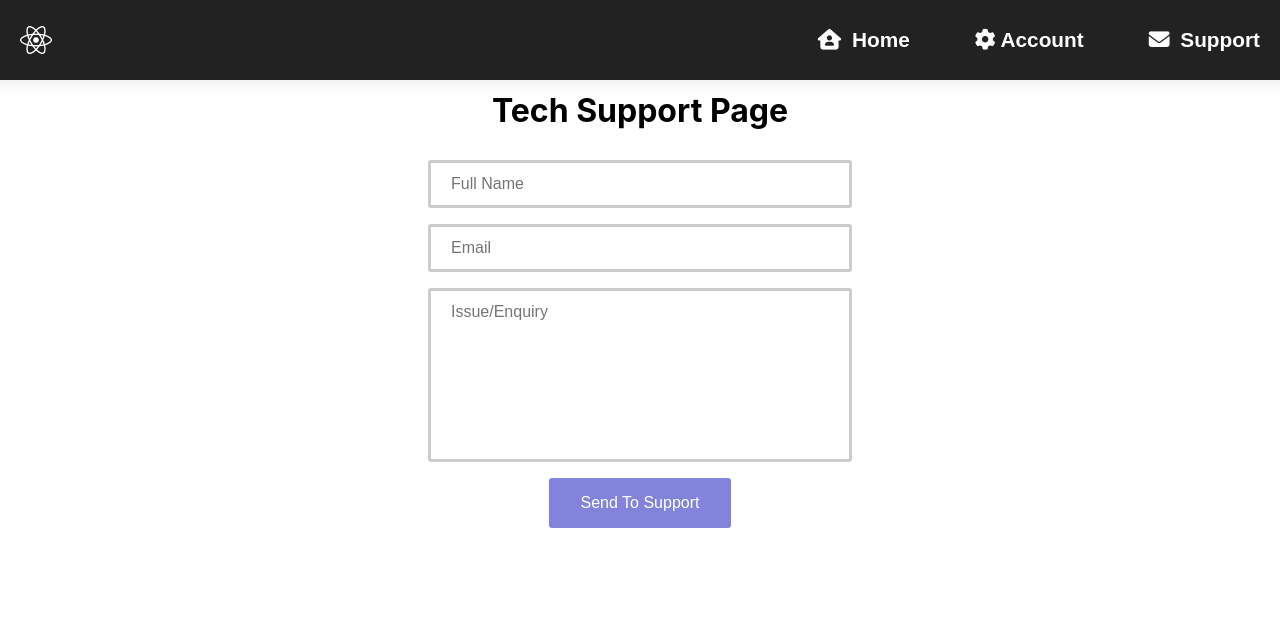
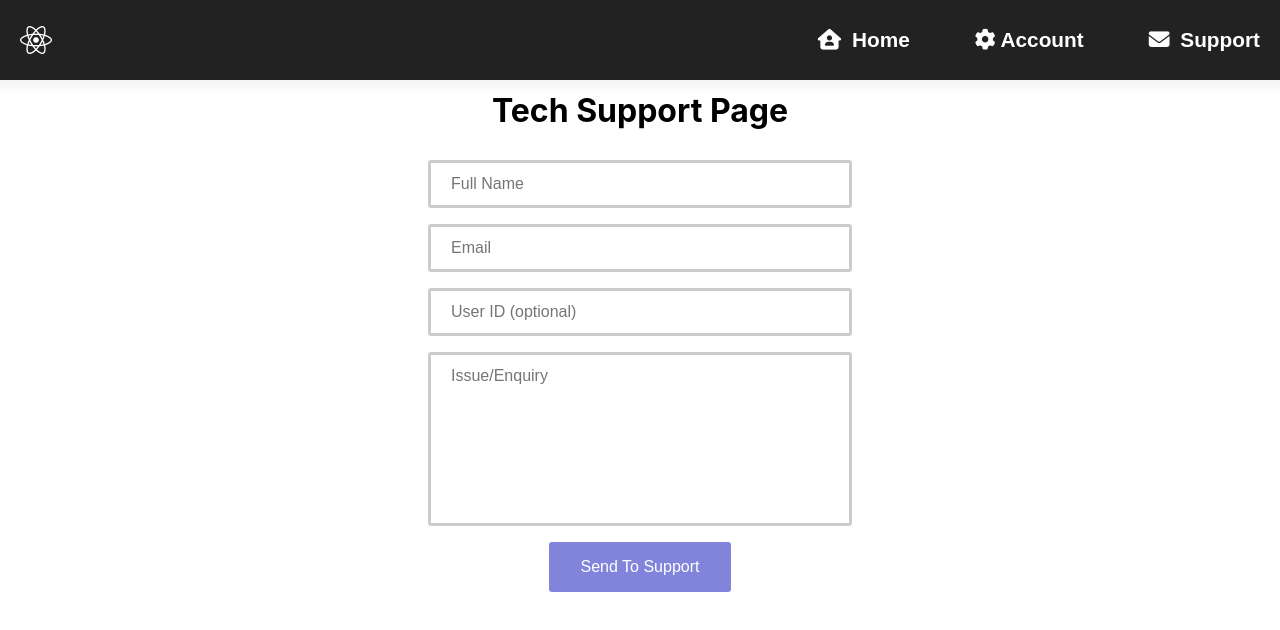
Before and after one commit to marcus-karozis/Project-4-Team-5, a React (Create React App) app: page /techSupportPage in a window 1280 px wide. Shown: the top 630 px of the page. Built offline with nearby package versions, Linux system fonts and the light colour scheme.

Commit message:
add userID box to tech support page

```diff
--- a/src/techSupportPage/TechSupportPage.js
+++ b/src/techSupportPage/TechSupportPage.js
@@ -86,6 +86,15 @@ function TechSupportPage() {
                         </div>
                     </div>
 
+                    <div id="userID_box">
+                        {/* <div className="label_div" style={{}}>
+                            <label > Email </label>
+                        </div> */}
+                        <div>
+                            <input type="" name="userID_input" className="" placeholder='User ID (optional)' />
+                        </div>
+                    </div>
+
                     <div id="issue_box">
                         {/* <div className="label_div" style={{}}>
                             <label > Issue </label>
```
